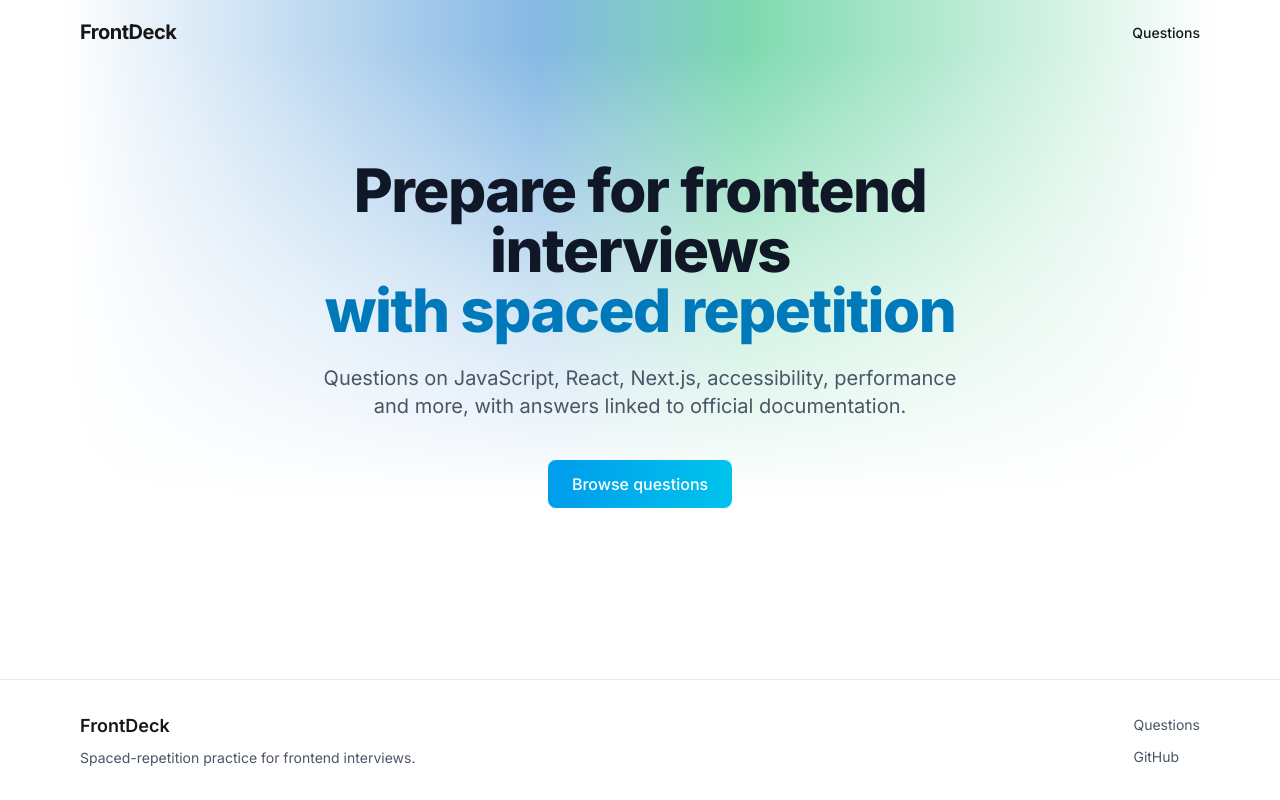
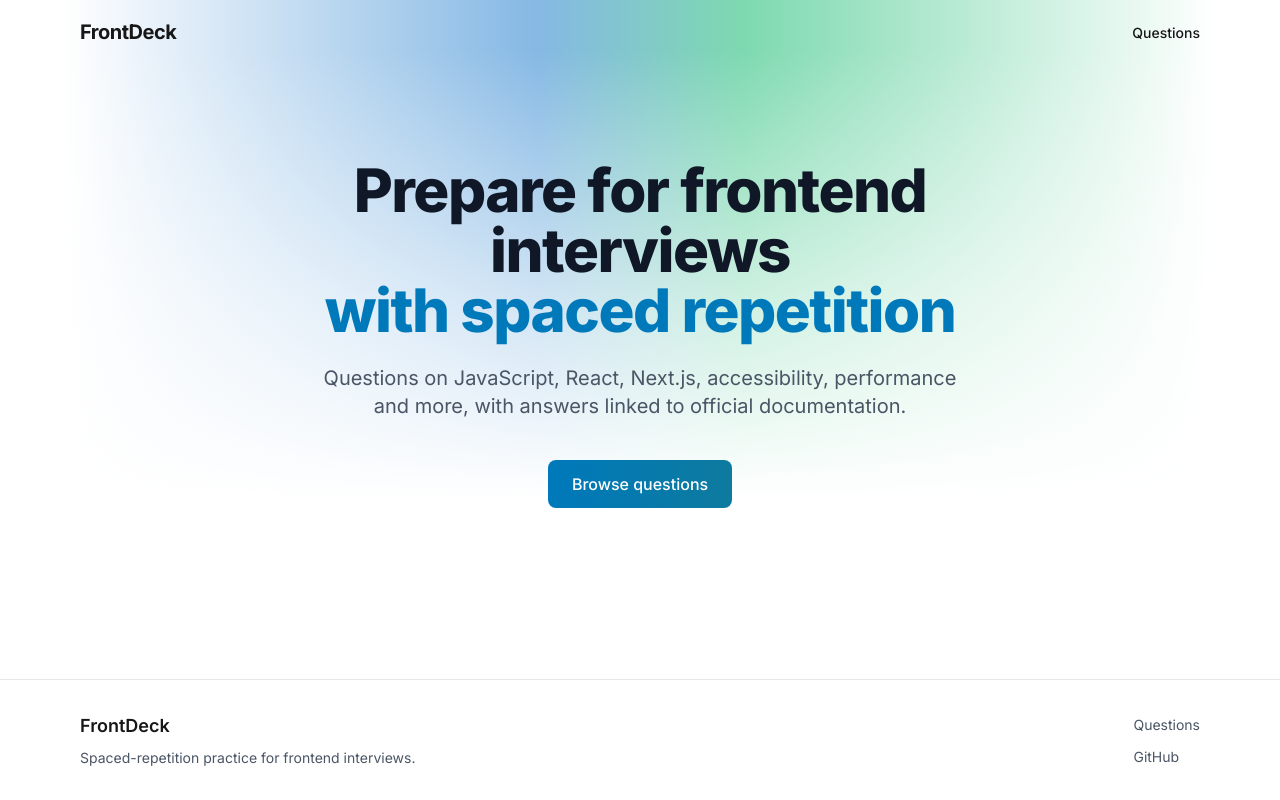
Before and after one commit to s18914/FrontDeck, a Next.js app: page / in a window 1280 px wide. Built offline with nearby package versions, Linux system fonts and the light colour scheme.

Commit message:
Fix color contrast

```diff
--- a/components/markdown.tsx
+++ b/components/markdown.tsx
@@ -19,7 +19,10 @@ export async function Markdown({ children }: { children: string }) {
           [
             rehypePrettyCode,
             {
-              theme: { light: 'github-light', dark: 'github-dark' },
+              theme: {
+                light: 'github-light-high-contrast',
+                dark: 'github-dark-high-contrast',
+              },
               keepBackground: false,
               defaultLang: 'plaintext',
             },
--- a/components/ui/button.ts
+++ b/components/ui/button.ts
@@ -4,9 +4,9 @@ const base =
 const variants = {
   // The gradient is twice as wide as the button and slides to the right on hover.
   gradient:
-    'bg-linear-to-r from-primary-600 via-accent-500 to-primary-600 bg-size-[200%_100%] bg-left text-white transition-[background-position] duration-500 ease-out hover:bg-right motion-reduce:transition-none',
+    'bg-linear-to-r from-primary-700 via-accent-700 to-primary-700 bg-size-[200%_100%] bg-left text-white transition-[background-position] duration-500 ease-out hover:bg-right motion-reduce:transition-none',
   primary:
-    'bg-primary-600 text-white hover:bg-primary-700 active:bg-primary-800',
+    'bg-primary-700 text-white hover:bg-primary-800 active:bg-primary-900',
   outline:
     'border border-gray-400 hover:border-gray-600 dark:border-dark-border-strong dark:hover:border-gray-400',
   ghost: 'hover:bg-gray-100 dark:hover:bg-dark-high',
```
